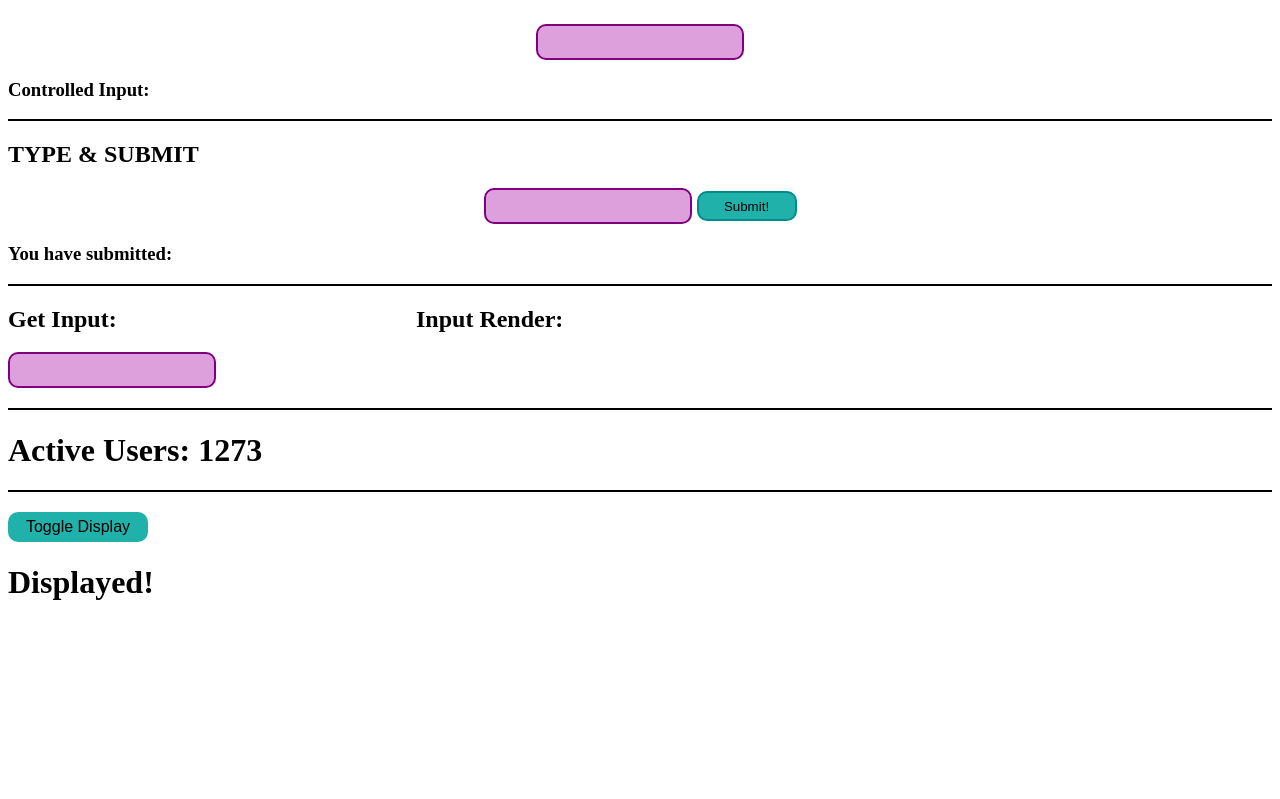
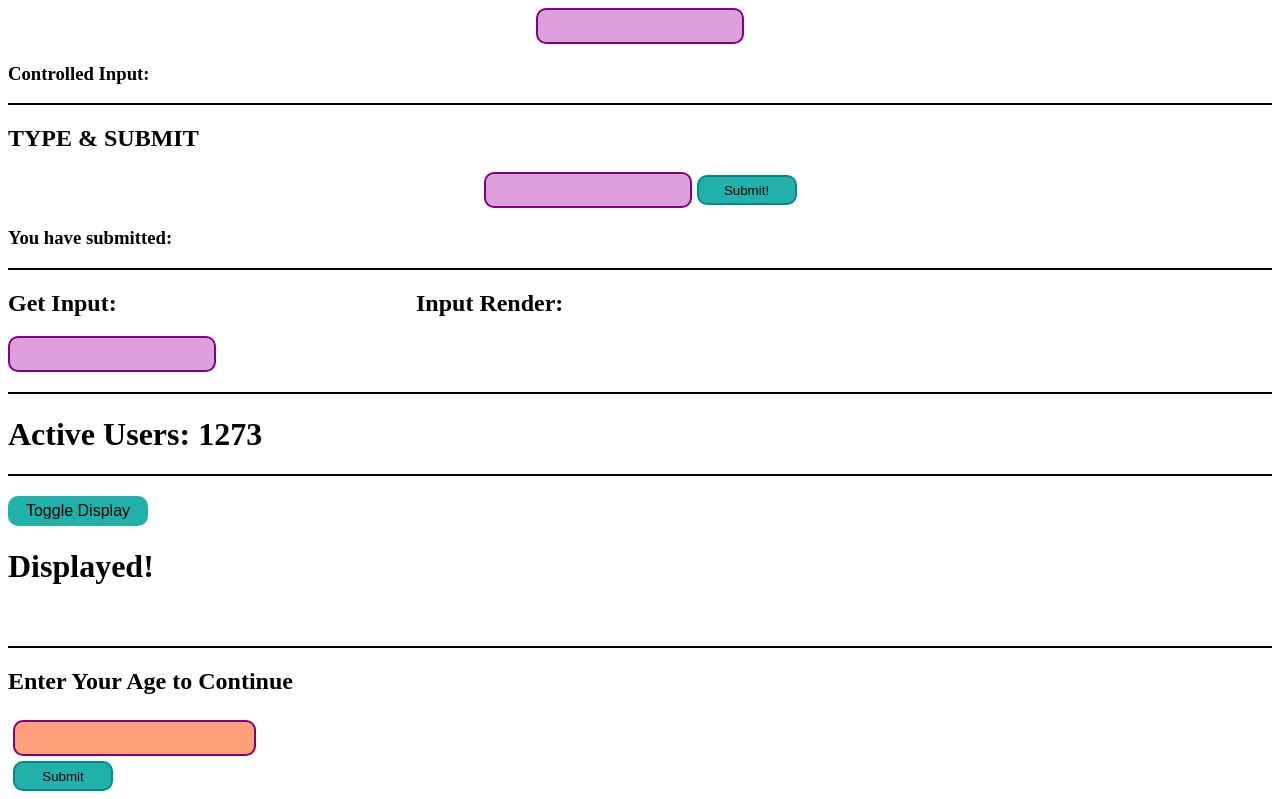
Before and after one commit to irenemanas/react-exercises, a React (Create React App) app: page / in a window 1280 px wide. Shown: the part 303-1102 px from the top of the page. Before the commit the page ends 973 px from the top, so only its background shows below. Built offline with nearby package versions, Linux system fonts and the light colour scheme.

Commit message:
Add component with ternary for rendering

```diff
--- /dev/null
+++ b/src/components/TernaryRender.js
@@ -0,0 +1,59 @@
+import React from "react";
+import "../style/_ternaryRender.scss";
+
+const inputStyle = {
+  width: 235,
+  margin: 5,
+};
+
+class TernaryRender extends React.Component {
+  constructor(props) {
+    super(props);
+    // Change code below this line
+    this.state = {
+      input: "",
+      userAge: "",
+    };
+    // Change code above this line
+    this.submit = this.submit.bind(this);
+    this.handleChange = this.handleChange.bind(this);
+  }
+  handleChange(e) {
+    this.setState({
+      input: e.target.value,
+      userAge: "",
+    });
+  }
+  submit() {
+    this.setState((state) => ({
+      userAge: state.input,
+    }));
+  }
+  render() {
+    const buttonOne = (
+      <button onClick={this.submit} className='btn'>
+        Submit
+      </button>
+    );
+    const buttonTwo = <button>You May Enter</button>;
+    const buttonThree = <button>You Shall Not Pass</button>;
+    return (
+      <div className='ternary'>
+        <h2>Enter Your Age to Continue</h2>
+        <input
+          style={inputStyle}
+          type='number'
+          value={this.state.input}
+          onChange={this.handleChange}
+          className='ter-input'
+        />
+        <br />
+        {/* Change code below this line */}
+        {this.state.userAge == "" ? buttonOne : this.state.userAge >= 18 ? buttonTwo : buttonThree}
+        {/* Change code above this line */}
+      </div>
+    );
+  }
+}
+
+export default TernaryRender;
--- a/src/index.js
+++ b/src/index.js
@@ -8,6 +8,7 @@ import ControlledForm from "./components/ControlledForm";
 import CallbackAsProps from "./components/CallbackAsProps";
 import LifeComponent from "./components/LifeComponent";
 import ConditionalRender from "./components/ConditionalRender";
+import TernaryRender from "./components/TernaryRender";
 import { HashRouter } from "react-router-dom";
 
 ReactDOM.render(
@@ -19,6 +20,7 @@ ReactDOM.render(
     <CallbackAsProps />
     <LifeComponent />
     <ConditionalRender />
+    <TernaryRender />
   </HashRouter>,
   document.getElementById("root")
 );
--- /dev/null
+++ b/src/style/_ternaryRender.scss
@@ -0,0 +1,20 @@
+.ternary {
+  border-top: 2px black solid;
+}
+.ter-input {
+  width: 140px;
+  height: 30px;
+  background-color: lightsalmon;
+  border: 2px purple solid;
+  border-radius: 10px;
+  outline: none;
+}
+.btn {
+  width: 100px;
+  height: 30px;
+  background-color: lightseagreen;
+  border: 2px darkcyan solid;
+  border-radius: 10px;
+  outline: none;
+  margin-left: 5px;
+}
```
